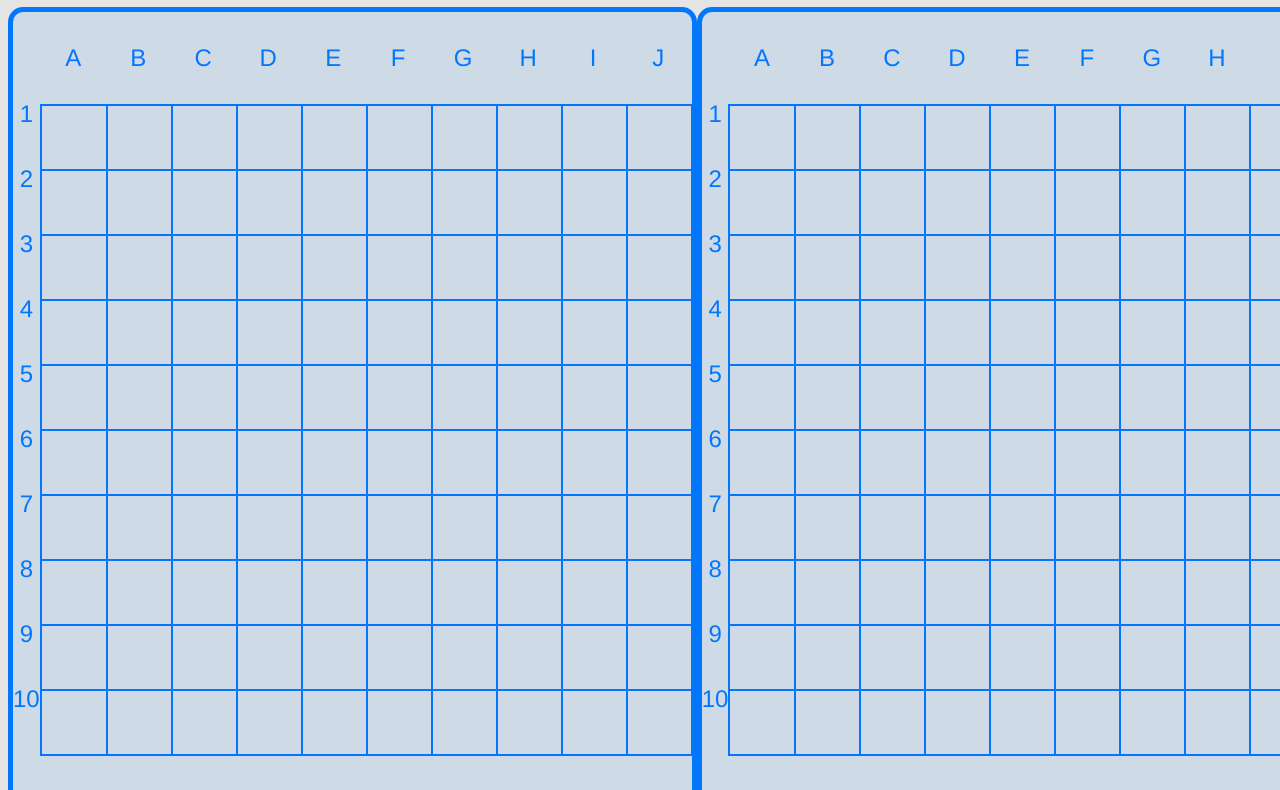
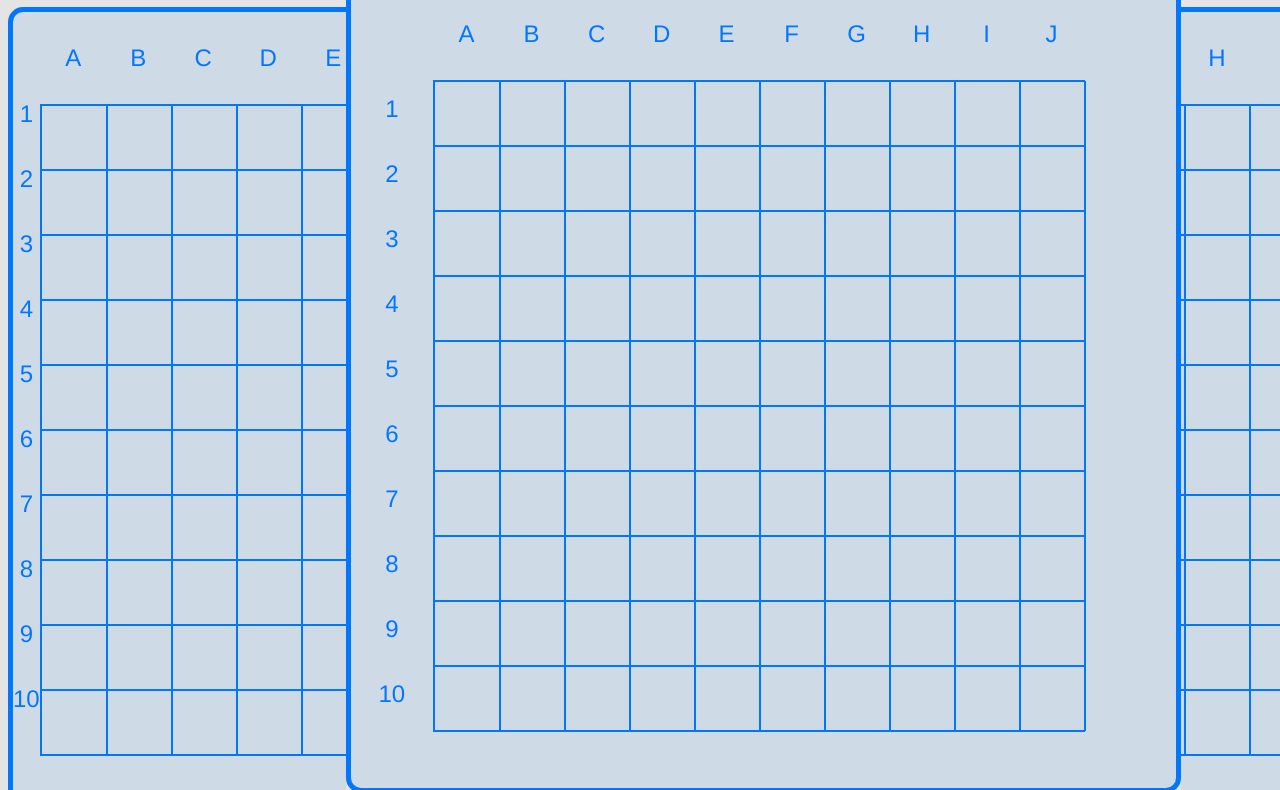
Before and after one commit to dstock3/battleship, a website built with webpack: page dist/index.html in a window 1280 px wide. Shown: the part 73-863 px from the top of the page. Built offline with Linux system fonts and the light colour scheme.

Commit message:
Adjusted position of prompt container.

```diff
--- a/src/modules/DOM/placement.js
+++ b/src/modules/DOM/placement.js
@@ -20,7 +20,7 @@ const setSail = (ship) => {
 const playerPrompt = () => {
     const promptContainer = document.createElement("div");
     promptContainer.classList.add("prompt-container");
-    body.appendChild(promptContainer)
+    body.appendChild(promptContainer);
     const promptBoard = boardGen("prompt", promptContainer);
     let coordArray = [];
 
--- a/src/style.css
+++ b/src/style.css
@@ -4,8 +4,17 @@ body {
     background-color: #e4e4e4;
 }
 
+.prompt-container {
+    position: absolute;
+    top: 7%;
+    left: 27%;
+    z-index: 2;
+    background-color: #e4e4e4;
+}
+
 .master-container {
     display: flex;
+    z-index: 1;
 }
 
 .outer-board {
```
Also changed, not shown: dist/bundle.js.
